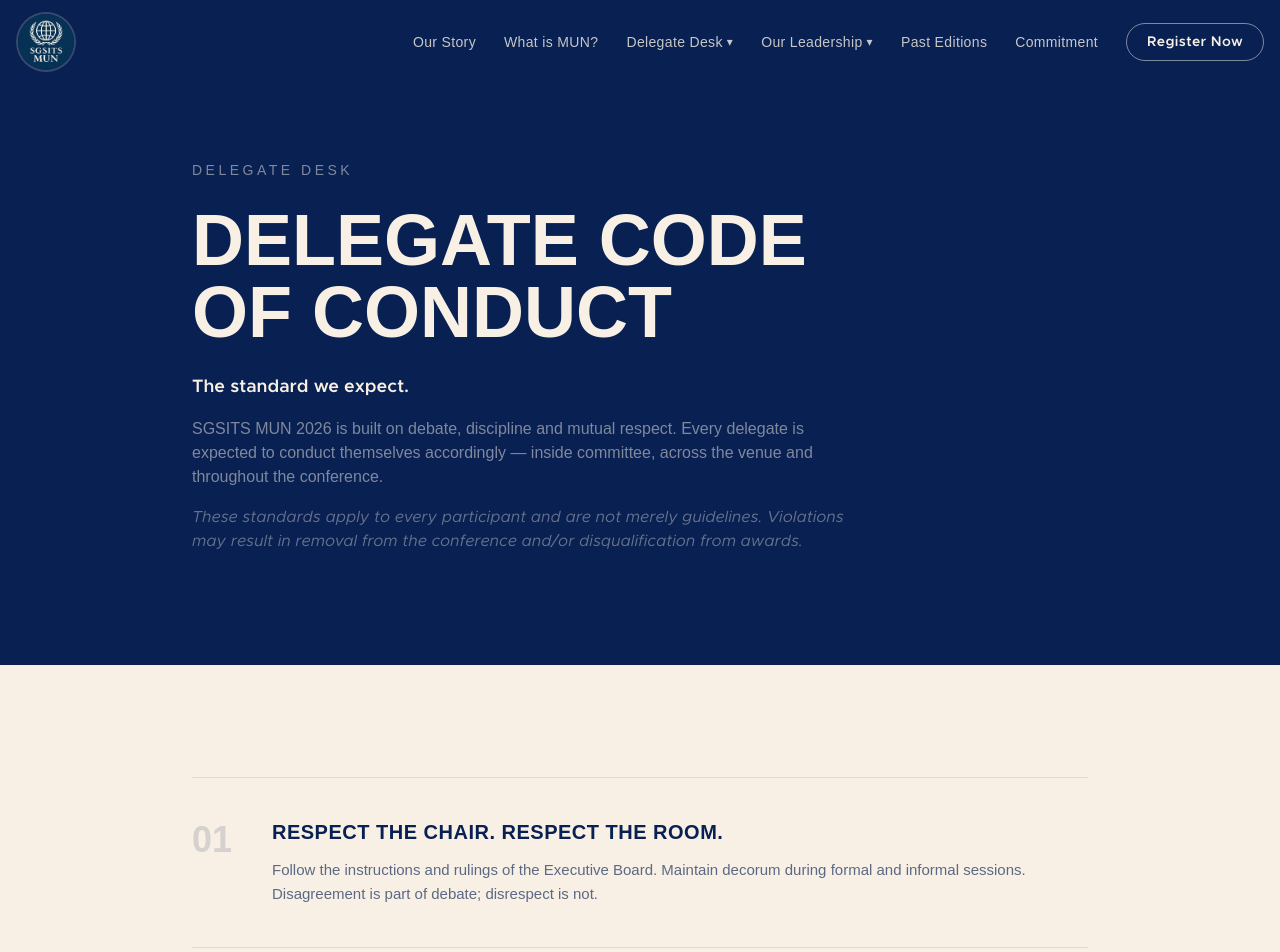
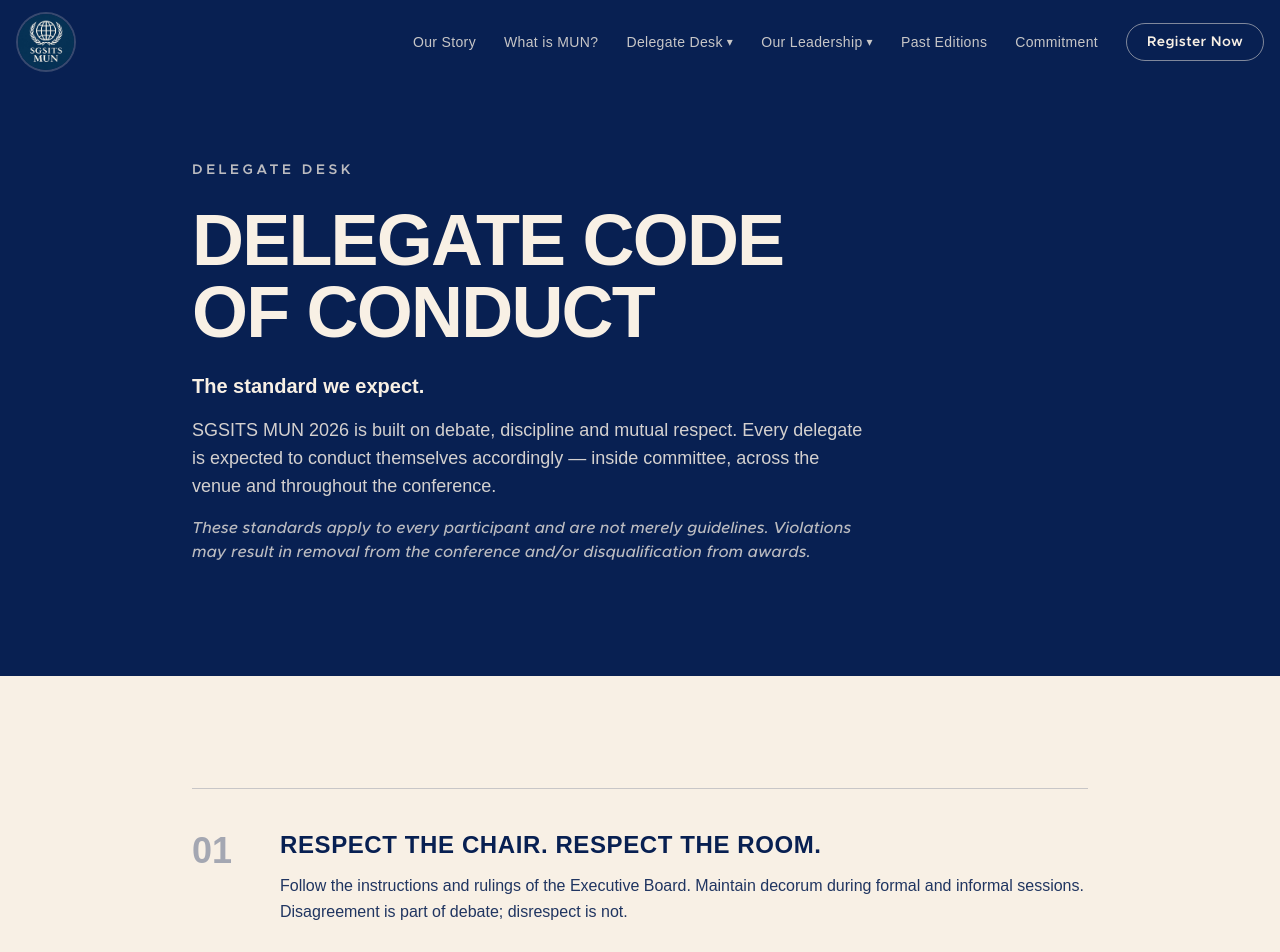
Before and after one commit to Riya-Ahirwar/SGSITSMUN, a Next.js app: page /delegate-conduct in a window 1280 px wide. Shown: the top 952 px of the page. Built offline with nearby package versions, Linux system fonts and the light colour scheme; a web font is replaced by a local one.

Commit message:
style: boost text contrast, font-weight, and legibility on Delegate Conduct page

```diff
--- a/src/components/DelegateConduct.jsx
+++ b/src/components/DelegateConduct.jsx
@@ -160,13 +160,13 @@ export default function DelegateConduct() {
         <div className="max-w-4xl mx-auto">
           <p
             data-hero-el
-            className="uppercase tracking-[0.25em] text-xs md:text-sm text-cream/50 font-medium mb-6"
+            className="uppercase tracking-[0.25em] text-xs md:text-sm text-cream/75 font-semibold mb-6"
           >
             Delegate Desk
           </p>
           <h1
             data-hero-el
-            className="font-display text-4xl md:text-6xl lg:text-7xl leading-[1.08] mb-6"
+            className="font-display text-4xl md:text-6xl lg:text-7xl leading-[1.08] font-bold mb-6 tracking-tight"
           >
             DELEGATE CODE
             <br />
@@ -174,15 +174,13 @@ export default function DelegateConduct() {
           </h1>
           <p
             data-hero-el
-            className="text-cream/60 text-base md:text-lg max-w-2xl leading-relaxed mb-4"
+            className="text-cream text-lg md:text-xl font-bold max-w-2xl leading-relaxed mb-4"
           >
-            <span className="text-cream font-semibold">
-              The standard we expect.
-            </span>
+            The standard we expect.
           </p>
           <p
             data-hero-el
-            className="text-cream/50 text-sm md:text-base max-w-2xl leading-relaxed"
+            className="text-cream/85 text-base md:text-lg max-w-2xl leading-relaxed font-normal"
           >
             SGSITS MUN 2026 is built on debate, discipline and mutual respect.
             Every delegate is expected to conduct themselves accordingly —
@@ -190,7 +188,7 @@ export default function DelegateConduct() {
           </p>
           <p
             data-hero-el
-            className="text-cream/40 text-sm md:text-base max-w-2xl leading-relaxed mt-4 italic"
+            className="text-cream/75 text-sm md:text-base max-w-2xl leading-relaxed mt-4 italic font-medium"
           >
             These standards apply to every participant and are not merely
             guidelines. Violations may result in removal from the conference
@@ -207,7 +205,7 @@ export default function DelegateConduct() {
               {/* divider */}
               <div
                 data-divider
-                className="h-px bg-navy/10 w-full"
+                className="h-px bg-navy/20 w-full"
               />
 
               {/* card */}
@@ -216,16 +214,16 @@ export default function DelegateConduct() {
                 className="group relative py-8 md:py-10 flex gap-5 md:gap-8 items-start
                            rounded-2xl px-4 md:px-6 -mx-4 md:-mx-6
                            transition-all duration-500 ease-out
-                           hover:bg-navy/[0.04] hover:shadow-[0_4px_30px_rgba(8,32,82,0.06)]
+                           hover:bg-navy/[0.05] hover:shadow-[0_4px_30px_rgba(8,32,82,0.08)]
                            hover:scale-[1.005] cursor-default"
               >
                 {/* number */}
                 <span
                   data-rule-num
-                  className="font-display text-3xl md:text-4xl text-navy/15
-                             group-hover:text-navy/40
+                  className="font-display text-3xl md:text-4xl font-bold text-navy/35
+                             group-hover:text-navy
                              transition-colors duration-500 select-none
-                             min-w-[3rem] pt-0.5"
+                             min-w-[3.5rem] pt-0.5"
                 >
                   {rule.num}
                 </span>
@@ -233,17 +231,17 @@ export default function DelegateConduct() {
                 {/* content */}
                 <div className="flex-1">
                   <h3
-                    className="font-display text-lg md:text-xl tracking-wide mb-3
-                               group-hover:text-[#082052]
-                               transition-colors duration-400"
+                    className="font-display text-xl md:text-2xl font-bold tracking-wide text-navy mb-3
+                               group-hover:text-[#040e24]
+                               transition-colors duration-300"
                   >
                     {rule.title}
                   </h3>
                   {rule.body.split("\n\n").map((para, pi) => (
                     <p
                       key={pi}
-                      className="text-navy/65 text-sm md:text-[15px] leading-relaxed mb-3 last:mb-0
-                                 group-hover:text-navy/80 transition-colors duration-400"
+                      className="text-navy/90 font-normal text-base md:text-[16px] leading-relaxed mb-3 last:mb-0
+                                 group-hover:text-navy transition-colors duration-300"
                     >
                       {para}
                     </p>
@@ -252,7 +250,7 @@ export default function DelegateConduct() {
 
                 {/* hover accent bar */}
                 <div
-                  className="absolute left-0 top-8 bottom-8 w-[3px] rounded-full
+                  className="absolute left-0 top-8 bottom-8 w-[4px] rounded-full
                              bg-[#7eb8f7] scale-y-0 origin-top
                              group-hover:scale-y-100
                              transition-transform duration-500 ease-out"
@@ -261,7 +259,7 @@ export default function DelegateConduct() {
 
               {/* last divider */}
               {idx === rules.length - 1 && (
-                <div data-divider className="h-px bg-navy/10 w-full" />
+                <div data-divider className="h-px bg-navy/20 w-full" />
               )}
             </div>
           ))}
@@ -271,19 +269,19 @@ export default function DelegateConduct() {
       {/* ══════════ CLOSING — OUR STANDARD ══════════ */}
       <section className="bg-navy text-cream px-6 py-20 md:py-28">
         <div data-closing className="max-w-3xl mx-auto text-center">
-          <p className="uppercase tracking-[0.25em] text-xs md:text-sm text-cream/40 font-medium mb-5">
+          <p className="uppercase tracking-[0.25em] text-xs md:text-sm text-cream/70 font-semibold mb-5">
             Our Standard
           </p>
-          <h2 className="font-display text-3xl md:text-5xl leading-tight mb-8">
+          <h2 className="font-display text-3xl md:text-5xl font-bold leading-tight mb-8">
             Debate fiercely.
             <br />
             Conduct yourself respectfully.
           </h2>
-          <p className="text-cream/55 text-sm md:text-base leading-relaxed max-w-2xl mx-auto mb-6">
+          <p className="text-cream/90 text-base md:text-lg leading-relaxed max-w-2xl mx-auto mb-6 font-medium">
             SGSITS MUN is a space for disagreement, negotiation and competition
             — but never at the expense of another person&apos;s dignity or safety.
           </p>
-          <p className="text-cream/40 text-xs md:text-sm leading-relaxed max-w-2xl mx-auto italic">
+          <p className="text-cream/75 text-sm md:text-base leading-relaxed max-w-2xl mx-auto italic font-normal">
             By registering for SGSITS MUN 2026, every participant agrees to
             abide by these standards and to cooperate with the Secretariat and
             Executive Board in maintaining a safe, respectful and professional
```
